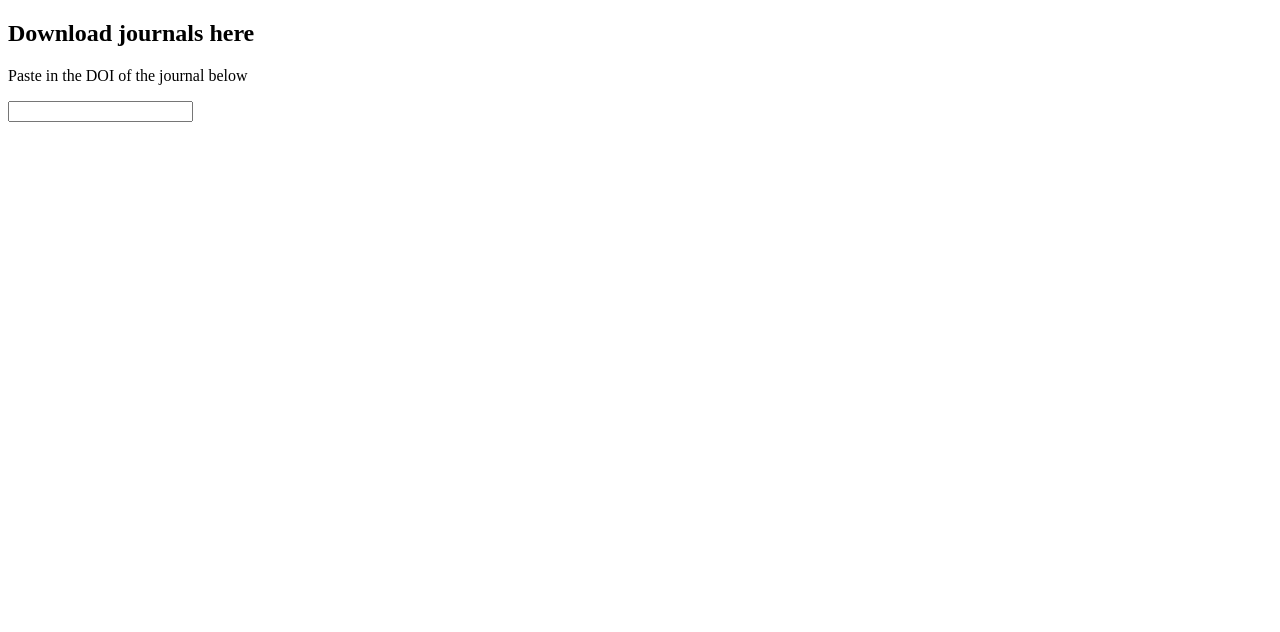
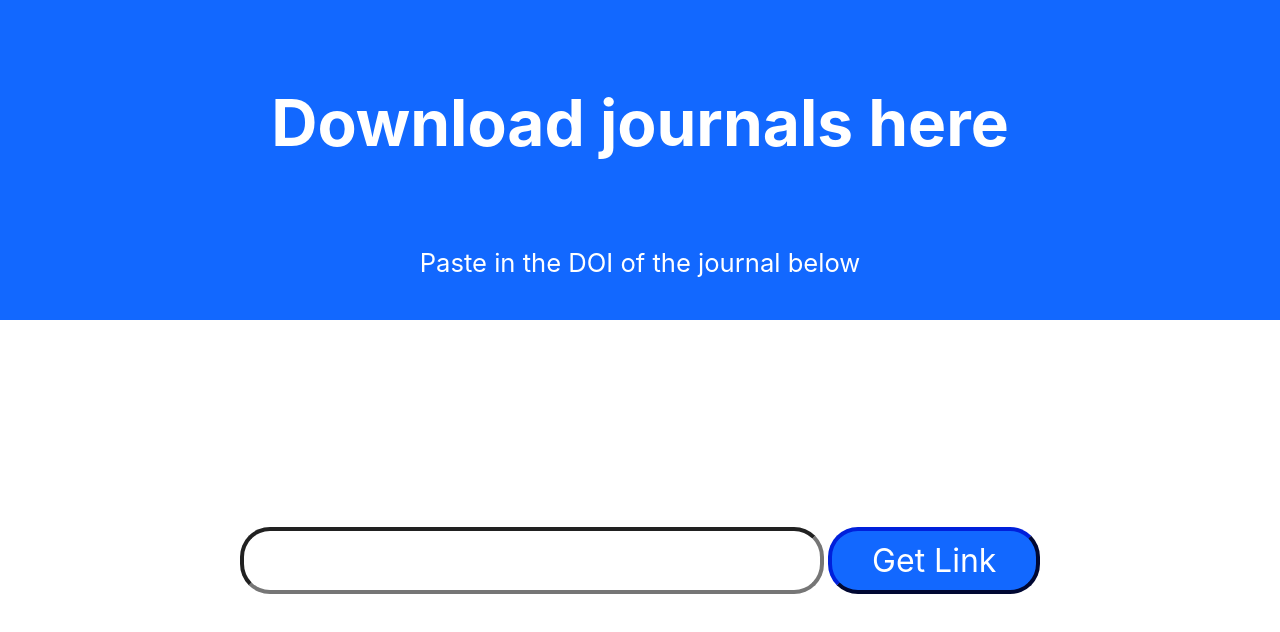
Before and after one commit to ashinzekene/get-journals, a website: page docs/index.html in a window 1280 px wide. Drawn offline with Linux system fonts and the light colour scheme.

Commit message:
quick proto

```diff
--- a/docs/index.html
+++ b/docs/index.html
@@ -1,5 +1,6 @@
 <!DOCTYPE html>
 <html lang="en">
+
 <head>
   <meta charset="UTF-8">
   <link rel="shortcut icon" href="./icon.svg" type="image/svg+xml">
@@ -20,18 +21,141 @@
   <meta name="msapplication-TileImage" content="./icons/mipmap-xxhdpi/ic_launcher.png">
   <link rel="manifest" href="./manifest.json">
   <title>Get Journals | ashinzekene</title>
+  <style>
+    * {
+      box-sizing: border-box;
+    }
+
+    :focus {
+      outline: none;
+    }
+
+    html,
+    body {
+      padding: 0;
+      font-size: 16px;
+      margin: 0;
+      font-family: -apple-system, BlinkMacSystemFont, 'Segoe UI', Roboto, Oxygen, Ubuntu, Cantarell, 'Open Sans', 'Helvetica Neue', sans-serif
+    }
+
+    body,
+    .container {
+      display: flex;
+      width: 100vw;
+      height: 100vh;
+      flex-wrap: wrap;
+    }
+
+    .container>* {
+      display: flex;
+      justify-content: center;
+      align-items: center;
+      flex-wrap: wrap;
+      width: 100%;
+    }
+
+    .top-section {
+      height: 40%;
+      padding: 20px;
+      background-color: #1268FF;
+      color: white;
+    }
+
+    .top-section>* {
+      width: 100%;
+      text-align: center;
+    }
+
+    .top-section h1 {
+      font-size: 4rem;
+      font-variant-caps: titling-caps;
+    }
+
+    .top-section div {
+      font-size: 1.6rem;
+    }
+
+    .bottom-section {
+      height: 60%;
+      color: #555555;
+    }
+
+    .bottom-section .form {
+      width: 100%;
+      text-align: center
+    }
+    .bottom-section .form * {
+      border-radius: 30px;
+      font-size: 2rem;
+      border-width: 4px;
+      color: inherit;
+      font-family: inherit;
+      padding: 10px 40px;
+    }
+    .bottom-section .form button {
+      border-color: rgb(0, 20, 134);
+      background-color: #1268FF;
+      color: white;
+    }
+    .download-link {
+      transition: 200ms all;
+      height: unset;
+      font-family: 'Courier New', Courier, monospace;
+      color: black;
+      font-size: 2.2rem;
+      overflow: hidden;
+    }
+    .download-link:empty {
+      height: 0;
+    }
+  </style>
 </head>
+
 <body>
   <div class="container">
     <div class="top-section">
-      <h2>Download journals here</h2>
-      <p>Paste in the DOI of the journal below</p>
+      <h1>Download journals here</h1>
+      <div>Paste in the DOI of the journal below</div>
     </div>
     <div class="bottom-section">
       <div class="form">
-        <input type="text" class="button submit">
+        <input type="text">
+        <button class="submit">Get Link</button>
       </div>
+      <a class="download-link" href=""></a>
     </div>
   </div>
 </body>
+<script>
+  (() => {
+    console.log('____________________________________')
+    let loading = false
+    const button = document.querySelector("button.submit");
+    const input = document.querySelector("input");
+    const link = document.querySelector("a.download-link");
+    const insertLink = (res) => {
+      if (res.url === "Not Found") {
+        console.log("It is a pity");
+      } else {
+        link.href = res.url;
+        link.textContent = res.url;
+      }
+      loading = false
+    }
+    button.onclick = function() {
+      console.log('Clicked')
+      if (loading) return;
+      doi = input.value;
+      if (doi.length < 5) {
+        console.log('Hisss');
+        return;
+      }
+      loading = true;
+      fetch('https://ashinzekene.herokuapp.com/journal?doi='+doi)
+        .then(res => res.json())
+        .then(insertLink);
+    }
+  })();
+</script>
+
 </html>
```
